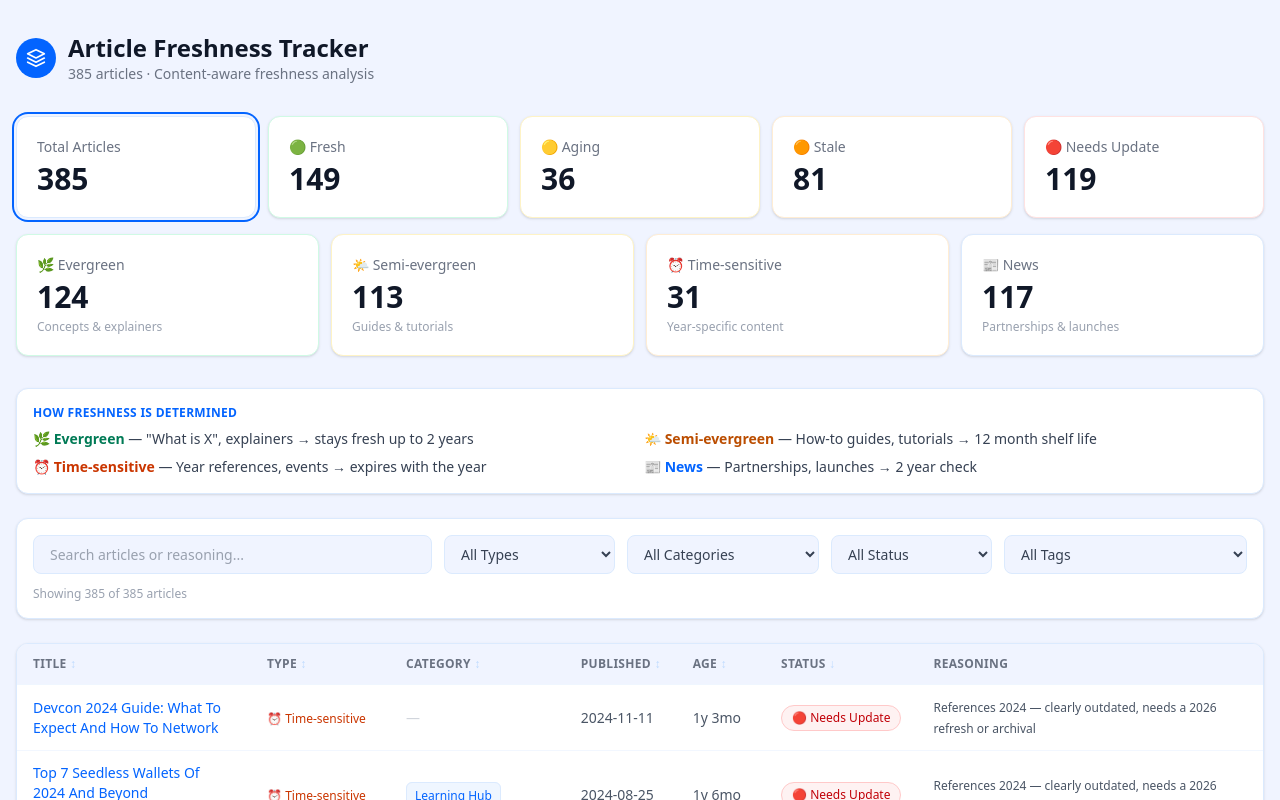
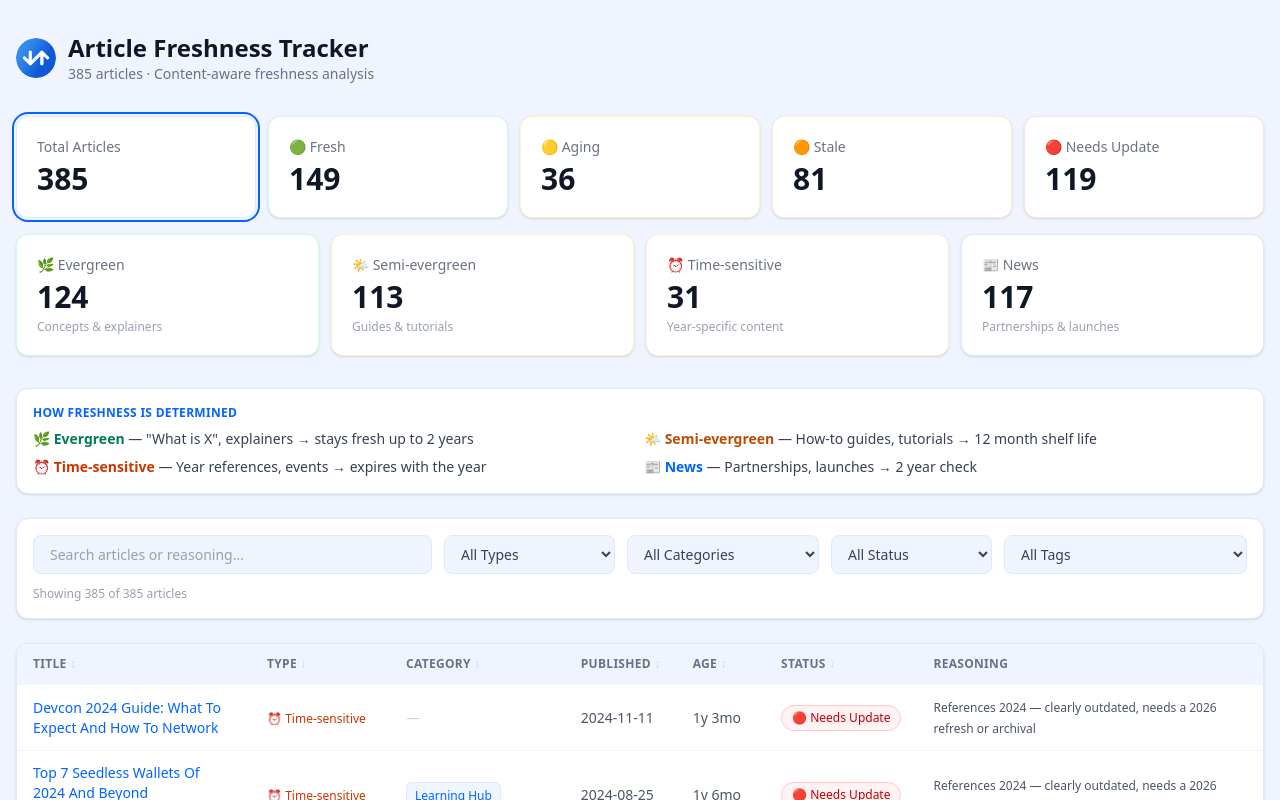
Before and after one commit to cutiecomi/transak-freshness-tracker, a Next.js app: page / in a window 1280 px wide. Shown: the top 800 px of the page. Built offline with nearby package versions, Linux system fonts and the light colour scheme.

Commit message:
🔵 Add Transak logo

```diff
--- a/app/dashboard.tsx
+++ b/app/dashboard.tsx
@@ -115,9 +115,7 @@ export default function Dashboard({
       {/* Header */}
       <div className="mb-8">
         <div className="flex items-center gap-3 mb-2">
-          <div className="w-10 h-10 rounded-full bg-[#0364FF] flex items-center justify-center">
-            <svg width="20" height="20" viewBox="0 0 24 24" fill="none"><path d="M12 2L2 7l10 5 10-5-10-5zM2 17l10 5 10-5M2 12l10 5 10-5" stroke="white" strokeWidth="2" strokeLinejoin="round" strokeLinecap="round"/></svg>
-          </div>
+          <img src="/transak-logo.webp" alt="Transak" className="w-10 h-10 rounded-full" />
           <div>
             <h1 className="text-2xl font-bold text-gray-900">Article Freshness Tracker</h1>
             <p className="text-gray-500 text-sm">{articles.length} articles · Content-aware freshness analysis</p>
```
Also changed, not shown: public/transak-logo.webp (added).
